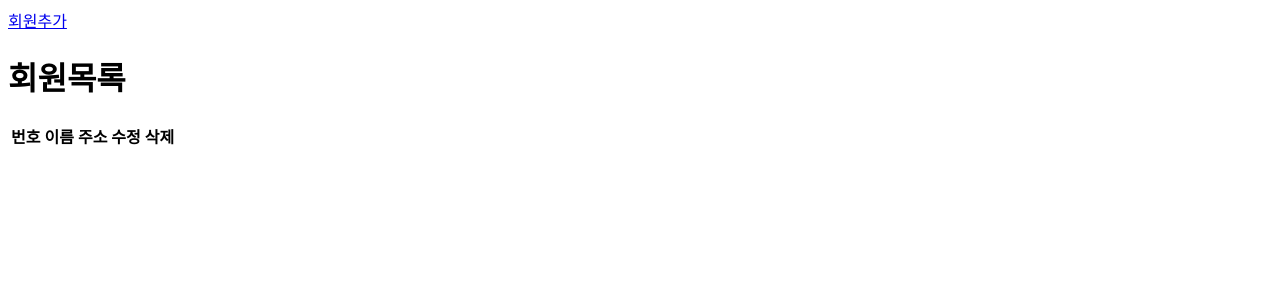
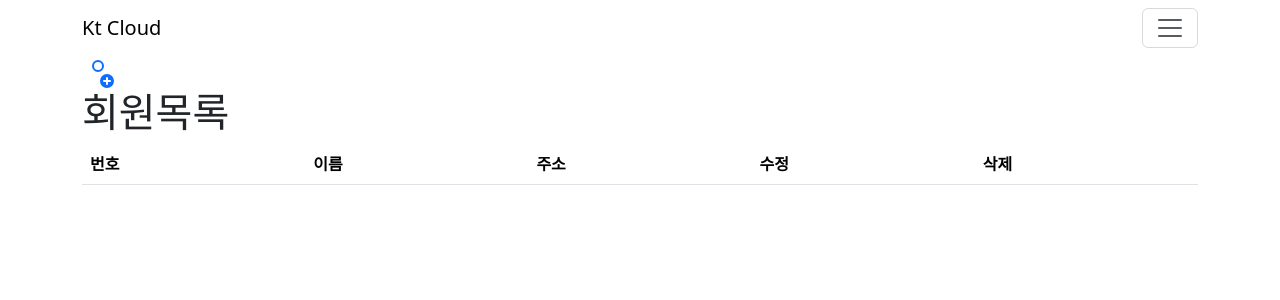
Before and after one commit to WhiteSna/cloudinfra_fastapi, a FastAPI app: page /member in a window 1280 px wide. Shown: the top 300 px of the page. Run offline with FastAPI, Linux system fonts and the light colour scheme; lists and menus that the app fills with data are empty; some libraries are stand-ins or nearby versions.

Commit message:
design 임시 적용함

```diff
--- a/test02_db/templates/member/list.html
+++ b/test02_db/templates/member/list.html
@@ -5,12 +5,41 @@
     <meta charset="UTF-8">
     <meta name="viewport" content="width=device-width, initial-scale=1.0">
     <title>member/list.html</title>
+    <link href="https://cdn.jsdelivr.net/npm/bootstrap@6.0.0-alpha.1/dist/css/bootstrap.min.css" rel="stylesheet" integrity="sha384-B/GM4XqrwHnWXNOWMbloTmrYXZg10cakYGmpfsR/bbzQ6JAJI4ihuyADKLnBgrCe" crossorigin="anonymous">
+    <script type="module" src="https://cdn.jsdelivr.net/npm/bootstrap@6.0.0-alpha.1/dist/js/bootstrap.bundle.min.js" integrity="sha384-1a/pXj49ZQ1aHEmrJ+gMw1otqoVsYwlEnlD8mIfY2TV03r20Y0CN7uqx1tQogjPL" crossorigin="anonymous"></script>
 </head>
 <body>
+    <nav class="navbar sm:navbar-expand bg-1 fg-2">
+        <div class="container">
+            <a class="navbar-brand" href="#">Kt Cloud</a>
+            <button class="btn-icon navbar-toggler" type="button" data-bs-toggle="drawer" data-bs-target="#navbarNavAltMarkup" aria-controls="navbarNavAltMarkup" aria-expanded="false" aria-label="Toggle navigation">
+            <span class="navbar-toggler-icon" aria-hidden="true"></span>
+            </button>
+            <dialog class="drawer drawer-end" tabindex="-1" id="navbarNavAltMarkup" aria-labelledby="navbarNavAltMarkupLabel">
+            <div class="drawer-header">
+                <h5 class="drawer-title" id="navbarNavAltMarkupLabel">Menu</h5>
+                <button type="button" class="btn-close" data-bs-dismiss="drawer" aria-label="Close"></button>
+            </div>
+            <div class="drawer-body">
+                <div class="nav nav-pills navbar-nav">
+                <a class="nav-link" aria-current="page" href="/">Home</a>
+                <a class="nav-link active" href="/member">회원목록</a>
+                <a class="nav-link" href="#">Pricing</a>
+                <a class="nav-link disabled" aria-disabled="true">Disabled</a>
+                </div>
+            </div>
+            </dialog>
+        </div>
+    </nav>
     <div class="container">
-        <a href="/member/new">회원추가</a>
+        <a href="/member/new">
+            <svg xmlns="http://www.w3.org/2000/svg" width="32" height="32" fill="currentColor" class="bi bi-person-add" viewBox="0 0 16 16">
+                <path d="M12.5 16a3.5 3.5 0 1 0 0-7 3.5 3.5 0 0 0 0 7m.5-5v1h1a.5.5 0 0 1 0 1h-1v1a.5.5 0 0 1-1 0v-1h-1a.5.5 0 0 1 0-1h1v-1a.5.5 0 0 1 1 0m-2-6a3 3 0 1 1-6 0 3 3 0 0 1 6 0M8 7a2 2 0 1 0 0-4 2 2 0 0 0 0 4"/>
+                path d="M8.256 14a4.5 4.5 0 0 1-.229-1.004H3c.001-.246.154-.986.832-1.664C4.484 10.68 5.711 10 8 10q.39 0 .74.025c.226-.341.496-.65.804-.918Q8.844 9.002 8 9c-5 0-6 3-6 4s1 1 1 1z"/>
+            </svg>
+        </a>
         <h1>회원목록</h1>
-        <table>
+        <table class="table table-striped table-hover">
             <thead>
                 <tr>
                     <th>번호</th>
```
Also changed, not shown: test02_db/templates/index.html (+26 -3 lines).
